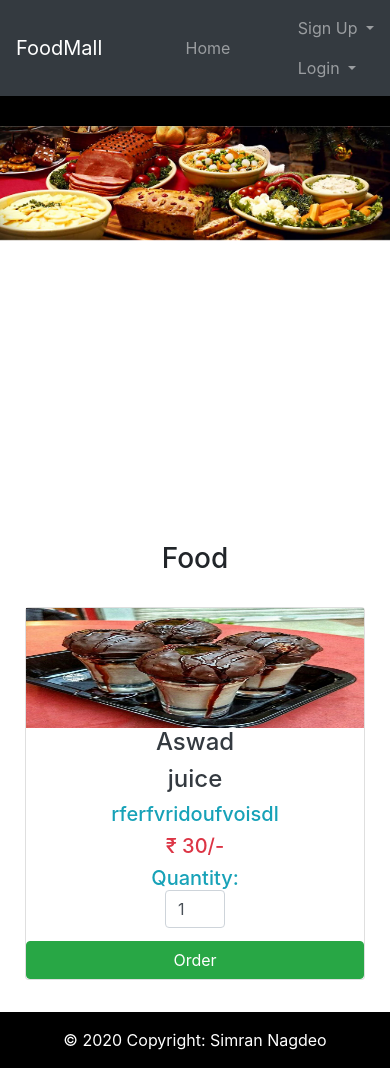
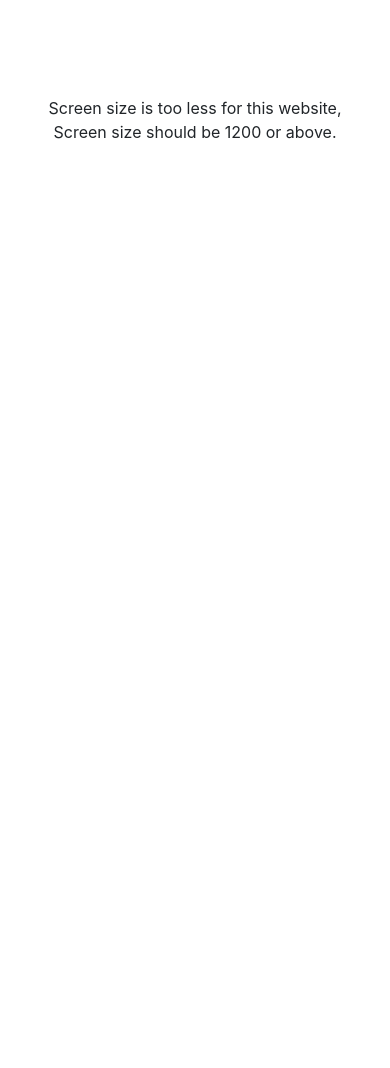
Before and after one commit to nagdeo/foodmall, a PHP site: page / in a window 390 px wide. After the commit the page ends 139 px from the top, so only its background shows below. Run offline with PHP 8.4, Linux system fonts and the light colour scheme; data comes from the database, SQL or seed files in the repository; some libraries are stand-ins or nearby versions.

Commit message:
foodmall

```diff
--- a/index.php
+++ b/index.php
@@ -19,10 +19,26 @@ $conn = Connect();
   <script src="https://ajax.googleapis.com/ajax/libs/jquery/3.5.1/jquery.min.js"></script>
   <script src="https://cdnjs.cloudflare.com/ajax/libs/popper.js/1.16.0/umd/popper.min.js"></script>
   <script src="https://maxcdn.bootstrapcdn.com/bootstrap/4.5.0/js/bootstrap.min.js"></script>
+  <style>
+      @media all and (max-width: 1199px) and (min-width: 200px) {
+          .displayNoneLess1200{
+              display: none;
+          }
+          .displayNoneMore1200{
+              display: block;
+          }
+
+       }
+      @media screen and (min-width: 1200px) {
+           .displayNoneMore1200{
+              display: none;
+           }
+      }
+  </style>
 </head>
 <body>
-
-<nav class="navbar navbar-expand-sm bg-dark navbar-dark">
+    <div class="displayNoneMore1200" style="text-align:center;padding: 6rem 2rem;">Screen size is too less for this website, Screen size should be 1200 or above.</div>
+<nav class="navbar navbar-expand-sm bg-dark navbar-dark displayNoneLess1200">
   <!-- Brand -->
   <a class="navbar-brand" href="#">FoodMall</a>
 
@@ -84,11 +100,11 @@ else {
 }
 ?>
 </nav>
- <marquee width="100%" direction="left" height="30px" style="background: black;color:white;padding:5px 0px;">
+ <marquee width="100%" direction="left" class="displayNoneLess1200" height="30px" style="background: black;color:white;padding:5px 0px;">
   Only Cash on Delivery is Available, Order By Click on Order Button directly.
 </marquee>
 
-<div id="carouselExampleInterval" class="carousel slide" data-ride="carousel" style="margin-top: -0.4rem; ">
+<div id="carouselExampleInterval" class="carousel slide displayNoneLess1200" data-ride="carousel" style="margin-top: -0.4rem; ">
   <div class="carousel-inner">
       <div class="carousel-item active" style="height: 25rem;" data-interval="10000">
         <img src="images/slide001.jpg" class="d-block w-100" alt="...">
@@ -111,7 +127,7 @@ else {
 </div>
 
 
- <div class="container" style="width:95%;">
+ <div class="container displayNoneLess1200" style="width:95%;">
  <?php
  $sql;
  $result;
@@ -169,7 +185,7 @@ else if (isset($_SESSION['login_user2'])) {
  }
 }
 else {
-echo "<h3 style='text-align:center;margin-top:1rem;'>Food</h3>";
+echo "<h3 style='text-align:center;margin-top:1rem;'>Menu</h3>";
 $sql = "SELECT * FROM food WHERE options = 'Enable' ORDER BY f_id";
 $result = mysqli_query($conn, $sql);
 }
@@ -252,7 +268,7 @@ if($count==4)
 else
 {
   ?>
-<div class="container" style="margin-top: 3rem;margin-bottom: 3rem">
+<div class="container displayNoneLess1200" style="margin-top: 3rem;margin-bottom: 3rem">
     <div class="">
       <center>
           <?php if($foodCountRes==0 && isset($_SESSION['login_user1'])){ ?>
@@ -273,7 +289,7 @@ else
 ?>
 
 <!-- Footer -->
-<footer class="page-footer font-small blue" style="background: black;margin-top:2rem;color: white">
+<footer class="page-footer font-small blue displayNoneLess1200" style="background: black;margin-top:2rem;color: white">
 
   <!-- Copyright -->
   <div class="footer-copyright text-center py-3">&copy; 2020 Copyright:
```
Also changed, not shown: myrestaurant.php (+14 -2 lines), register.php (+6 -1 lines).
